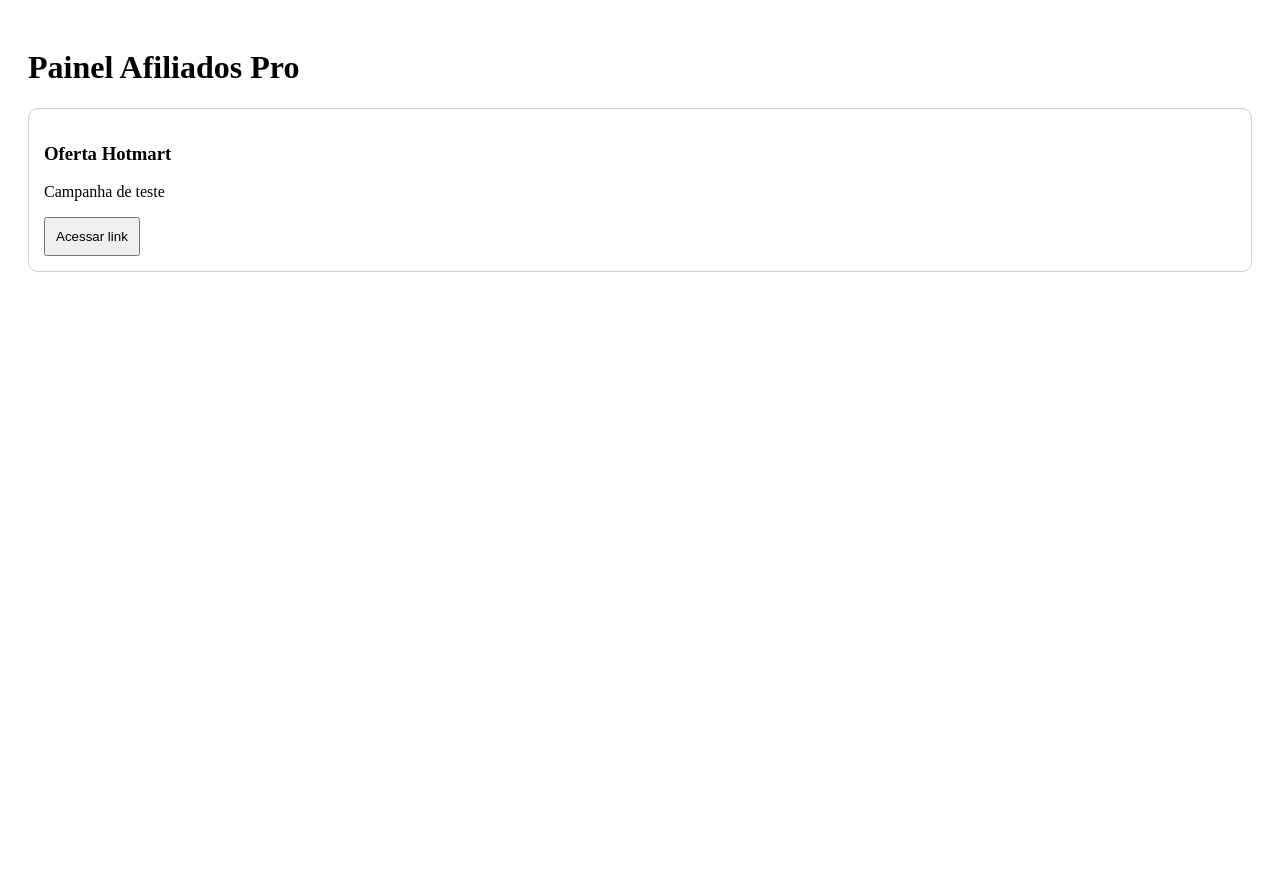
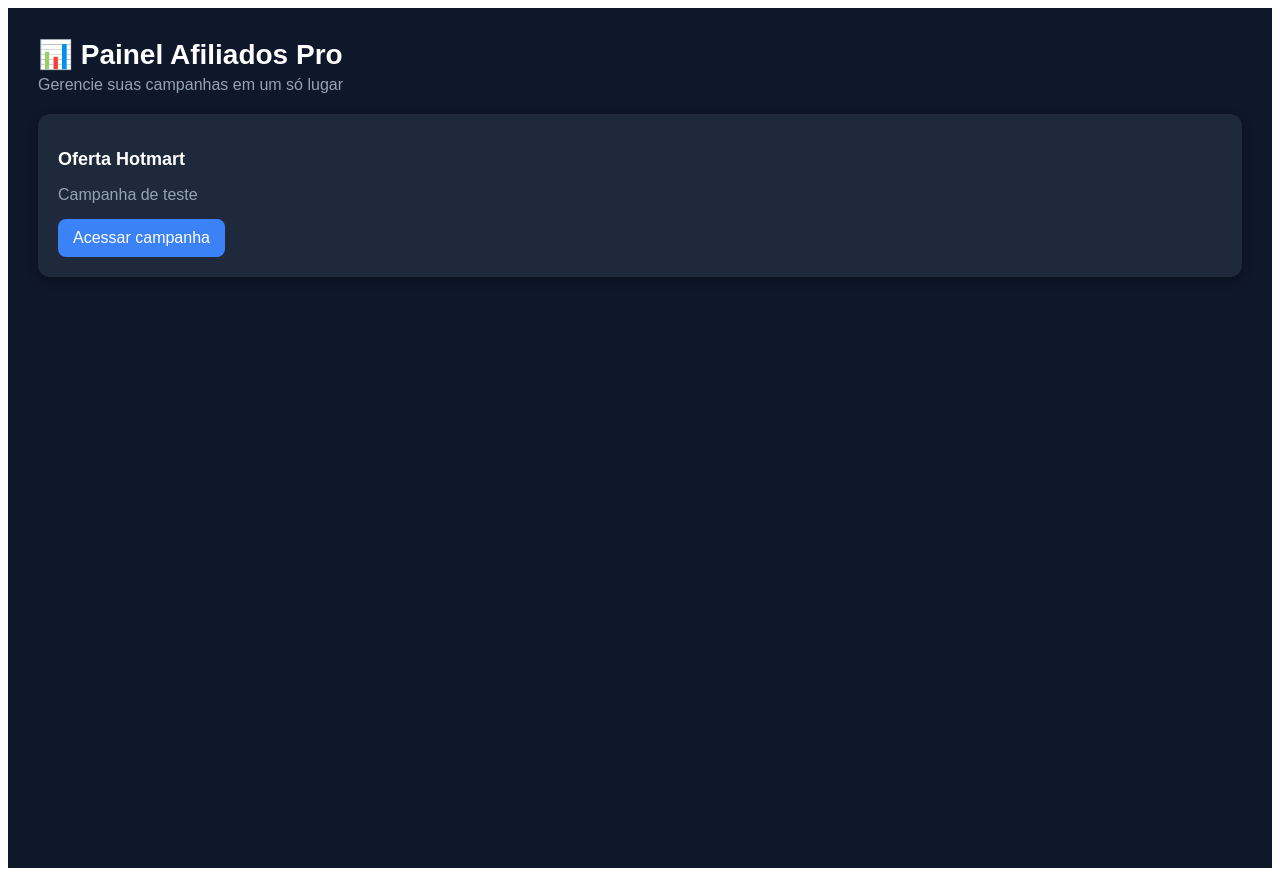
Before and after one commit to marnew2026/afiliados-pro-v3, a React (Vite) app: page / in a window 1280 px wide. Before the commit the page ends 800 px from the top, so only its background shows below. Built offline with nearby package versions, Linux system fonts and the light colour scheme.

Commit message:
improve UI dashboard

```diff
--- a/src/App.jsx
+++ b/src/App.jsx
@@ -3,12 +3,45 @@ import CampaignCard from "./components/CampaignCard"
 
 export default function App() {
   return (
-    <div style={{ padding: 20 }}>
-      <h1>Painel Afiliados Pro</h1>
+    <div style={styles.page}>
 
-      {campaigns.map((c) => (
-        <CampaignCard key={c.id} campaign={c} />
-      ))}
+      <header style={styles.header}>
+        <h1 style={styles.title}>📊 Painel Afiliados Pro</h1>
+        <p style={styles.subtitle}>Gerencie suas campanhas em um só lugar</p>
+      </header>
+
+      <div style={styles.grid}>
+        {campaigns.map((c) => (
+          <CampaignCard key={c.id} campaign={c} />
+        ))}
+      </div>
+
     </div>
   )
 }
+
+const styles = {
+  page: {
+    fontFamily: "Arial",
+    background: "#0f172a",
+    minHeight: "100vh",
+    padding: "30px",
+    color: "white"
+  },
+  header: {
+    marginBottom: "20px"
+  },
+  title: {
+    fontSize: "28px",
+    margin: 0
+  },
+  subtitle: {
+    color: "#94a3b8",
+    marginTop: "5px"
+  },
+  grid: {
+    display: "grid",
+    gridTemplateColumns: "repeat(auto-fit, minmax(250px, 1fr))",
+    gap: "15px"
+  }
+}
--- a/src/components/CampaignCard.jsx
+++ b/src/components/CampaignCard.jsx
@@ -1,19 +1,37 @@
 export default function CampaignCard({ campaign }) {
   return (
-    <div style={{
-      border: "1px solid #ccc",
-      padding: 15,
-      marginBottom: 10,
-      borderRadius: 10
-    }}>
-      <h3>{campaign.title}</h3>
-      <p>{campaign.description}</p>
+    <div style={styles.card}>
+      <h2 style={styles.title}>{campaign.title}</h2>
+      <p style={styles.desc}>{campaign.description}</p>
 
-      <a href={campaign.link} target="_blank">
-        <button style={{ padding: 10, cursor: "pointer" }}>
-          Acessar link
-        </button>
+      <a href={campaign.link} target="_blank" style={styles.button}>
+        Acessar campanha
       </a>
     </div>
   )
 }
+
+const styles = {
+  card: {
+    background: "#1e293b",
+    padding: "20px",
+    borderRadius: "12px",
+    boxShadow: "0 4px 10px rgba(0,0,0,0.3)"
+  },
+  title: {
+    fontSize: "18px",
+    marginBottom: "8px"
+  },
+  desc: {
+    color: "#94a3b8",
+    marginBottom: "15px"
+  },
+  button: {
+    background: "#3b82f6",
+    padding: "10px 15px",
+    borderRadius: "8px",
+    color: "white",
+    textDecoration: "none",
+    display: "inline-block"
+  }
+}
```
